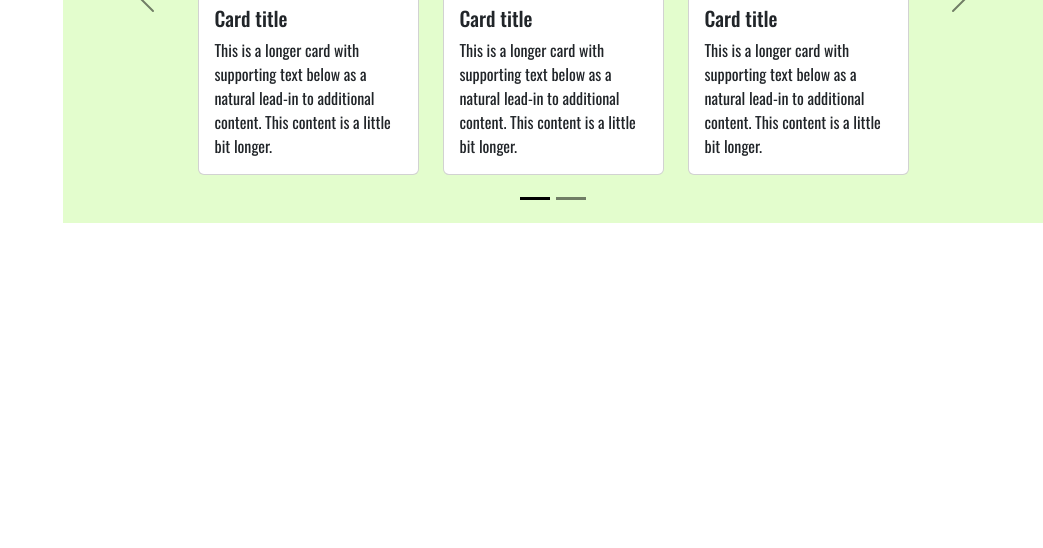
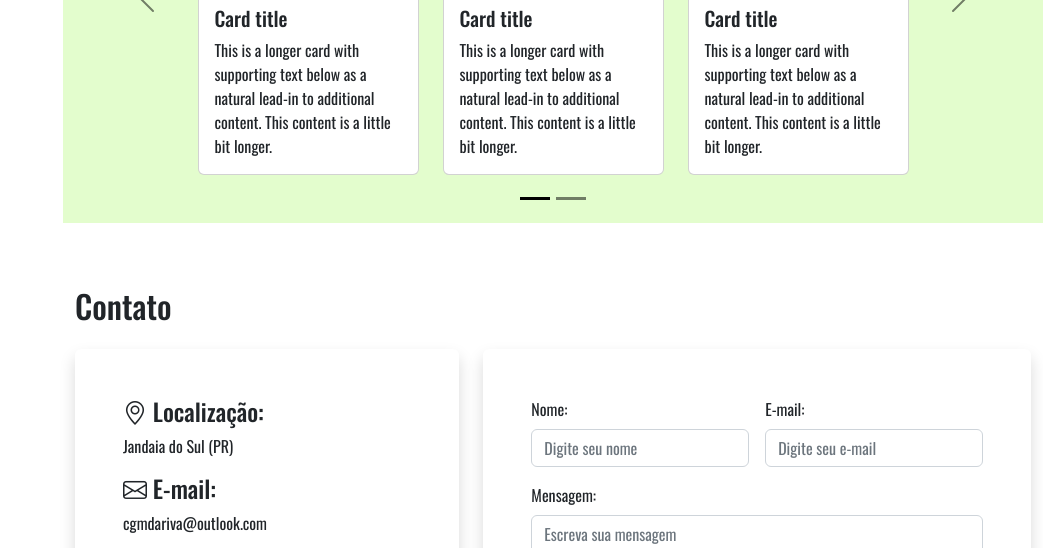
Before and after one commit to cgmdariva/portfolio-project, a Flask app: page / in a window 1280 px wide. Shown: the part 3083-3631 px from the top of the page, without its empty margins (237-1280 px from the left). Before the commit the page ends 3306 px from the top, so only its background shows below. Run offline with Flask 2, Linux system fonts and the light colour scheme; some libraries are stand-ins or nearby versions.

Commit message:
created section "contato"
using google maps for localization and cards from bootstrap

```diff
--- a/static/style.css
+++ b/static/style.css
@@ -242,7 +242,3 @@ i.menu-mobile {
 .pc{
   justify-content: center;
 }
-
-.portfoliotitulo {
-  margin-left: 10rem;
-}
--- a/templates/index.html
+++ b/templates/index.html
@@ -428,95 +428,202 @@
 
       <section class="section-bg mt-5" id="portfolio">
         <div class="container pb-5 pt-5">
-
           <h2 class="pb-4">Portfólio</h2>
 
-          <div id="carouselPortfolio" class="carousel carousel-dark slide" data-bs-ride="carousel">
+          <div
+            id="carouselPortfolio"
+            class="carousel carousel-dark slide"
+            data-bs-ride="carousel"
+          >
             <div class="carousel-indicators">
-              <button type="button" data-bs-target="#carouselPortfolio" data-bs-slide-to="0" class="active" aria-current="true" aria-label="Slide 1"></button>
-              <button type="button" data-bs-target="#carouselPortfolio" data-bs-slide-to="1" aria-label="Slide 2"></button>
+              <button
+                type="button"
+                data-bs-target="#carouselPortfolio"
+                data-bs-slide-to="0"
+                class="active"
+                aria-current="true"
+                aria-label="Slide 1"
+              ></button>
+              <button
+                type="button"
+                data-bs-target="#carouselPortfolio"
+                data-bs-slide-to="1"
+                aria-label="Slide 2"
+              ></button>
             </div>
             <div class="carousel-inner">
               <div class="carousel-item active" data-bs-interval="10000">
-
                 <div class="row row-cols-1 row-cols-md-4 g-4 pc">
                   <div class="col">
                     <div class="card">
-                      <img src="..." class="card-img-top" alt="...">
+                      <img src="..." class="card-img-top" alt="..." />
                       <div class="card-body">
                         <h5 class="card-title">Card title</h5>
-                        <p class="card-text">This is a longer card with supporting text below as a natural lead-in to additional content. This content is a little bit longer.</p>
+                        <p class="card-text">
+                          This is a longer card with supporting text below as a
+                          natural lead-in to additional content. This content is
+                          a little bit longer.
+                        </p>
                       </div>
                     </div>
                   </div>
                   <div class="col">
                     <div class="card">
-                      <img src="..." class="card-img-top" alt="...">
+                      <img src="..." class="card-img-top" alt="..." />
                       <div class="card-body">
                         <h5 class="card-title">Card title</h5>
-                        <p class="card-text">This is a longer card with supporting text below as a natural lead-in to additional content. This content is a little bit longer.</p>
+                        <p class="card-text">
+                          This is a longer card with supporting text below as a
+                          natural lead-in to additional content. This content is
+                          a little bit longer.
+                        </p>
                       </div>
                     </div>
                   </div>
                   <div class="col">
                     <div class="card">
-                      <img src="..." class="card-img-top" alt="...">
+                      <img src="..." class="card-img-top" alt="..." />
                       <div class="card-body">
                         <h5 class="card-title">Card title</h5>
-                        <p class="card-text">This is a longer card with supporting text below as a natural lead-in to additional content. This content is a little bit longer.</p>
+                        <p class="card-text">
+                          This is a longer card with supporting text below as a
+                          natural lead-in to additional content. This content is
+                          a little bit longer.
+                        </p>
                       </div>
                     </div>
                   </div>
                 </div>
-
               </div>
               <div class="carousel-item" data-bs-interval="2000">
-
                 <div class="row row-cols-1 row-cols-md-4 g-4 pc">
                   <div class="col">
                     <div class="card">
-                      <img src="..." class="card-img-top" alt="...">
+                      <img src="..." class="card-img-top" alt="..." />
                       <div class="card-body">
                         <h5 class="card-title">Card title</h5>
-                        <p class="card-text">This is a longer card with supporting text below as a natural lead-in to additional content. This content is a little bit longer.</p>
+                        <p class="card-text">
+                          This is a longer card with supporting text below as a
+                          natural lead-in to additional content. This content is
+                          a little bit longer.
+                        </p>
                       </div>
                     </div>
                   </div>
                   <div class="col">
                     <div class="card">
-                      <img src="..." class="card-img-top" alt="...">
+                      <img src="..." class="card-img-top" alt="..." />
                       <div class="card-body">
                         <h5 class="card-title">Card title</h5>
-                        <p class="card-text">This is a longer card with supporting text below as a natural lead-in to additional content. This content is a little bit longer.</p>
+                        <p class="card-text">
+                          This is a longer card with supporting text below as a
+                          natural lead-in to additional content. This content is
+                          a little bit longer.
+                        </p>
                       </div>
                     </div>
                   </div>
                   <div class="col">
                     <div class="card">
-                      <img src="..." class="card-img-top" alt="...">
+                      <img src="..." class="card-img-top" alt="..." />
                       <div class="card-body">
                         <h5 class="card-title">Card title</h5>
-                        <p class="card-text">This is a longer card with supporting text below as a natural lead-in to additional content. This content is a little bit longer.</p>
+                        <p class="card-text">
+                          This is a longer card with supporting text below as a
+                          natural lead-in to additional content. This content is
+                          a little bit longer.
+                        </p>
                       </div>
                     </div>
                   </div>
                 </div>
-
               </div>
-
             </div>
-            <button class="carousel-control-prev" type="button" data-bs-target="#carouselPortfolio" data-bs-slide="prev">
-              <span class="carousel-control-prev-icon" aria-hidden="true"></span>
+            <button
+              class="carousel-control-prev"
+              type="button"
+              data-bs-target="#carouselPortfolio"
+              data-bs-slide="prev"
+            >
+              <span
+                class="carousel-control-prev-icon"
+                aria-hidden="true"
+              ></span>
               <span class="visually-hidden">Previous</span>
             </button>
-            <button class="carousel-control-next" type="button" data-bs-target="#carouselPortfolio" data-bs-slide="next">
-              <span class="carousel-control-next-icon" aria-hidden="true"></span>
+            <button
+              class="carousel-control-next"
+              type="button"
+              data-bs-target="#carouselPortfolio"
+              data-bs-slide="next"
+            >
+              <span
+                class="carousel-control-next-icon"
+                aria-hidden="true"
+              ></span>
               <span class="visually-hidden">Next</span>
             </button>
           </div>
+        </div>
+      </section>
 
+      <section class="pt-5 pb-5" id="contato">
+        <div class="container mb-5">
+          <h2 class="pt-3 pb-3">Contato</h2>
+
+          <div class="row">
+
+            <div class="col-md-5">
+              <div class="card p-5 shadow border-0">
+                <div class="endereco">
+                  <h4><i class="bi bi-geo-alt"></i> Localização:</h4>
+                  <p>Jandaia do Sul (PR)</p>
+                </div>
+
+                <div class="email">
+                  <h4><i class="bi bi-envelope"></i> E-mail:</h4>
+                  <p>cgmdariva@outlook.com</p>
+                </div>
+
+                <iframe
+                  src="https://www.google.com/maps/embed?pb=!1m18!1m12!1m3!1d116996.24671677574!2d-51.71071481051522!3d-23.59957302160084!2m3!1f0!2f0!3f0!3m2!1i1024!2i768!4f13.1!3m3!1m2!1s0x94ec9488dd6d7c73%3A0x7a947e172d41e727!2sJandaia%20do%20Sul%2C%20PR%2C%2086900-000!5e0!3m2!1spt-BR!2sbr!4v1654218572468!5m2!1spt-BR!2sbr"
+                  width="400"
+                  height="300"
+                  style="border: 0"
+                  allowfullscreen=""
+                  loading="lazy"
+                  referrerpolicy="no-referrer-when-downgrade"
+                  class="w-100"
+                ></iframe>
+
+              </div>
+            </div>
+
+            <div class="col-md-7 mt-5 mt-md-0">
+              <div class="card p-5 h-100 shadow border-0">
+                <form class="row g-3">
+                  <div class="col-md-6">
+                    <label for="nome" class="form-label">Nome:</label>
+                    <input type="text" class="form-control" id="nome" name="nome" placeholder="Digite seu nome">
+                  </div>
+                  <div class="col-md-6">
+                    <label for="email" class="form-label">E-mail:</label>
+                    <input type="email" class="form-control" id="e-mail" name="email" placeholder="Digite seu e-mail">
+                  </div>
+                  <div class="col-12">
+                    <label for="mensagem" class="form-label">Mensagem:</label>
+                    <textarea type="text" class="form-control" id="mensagem" name="mensagem" placeholder="Escreva sua mensagem" rows="10"></textarea>
+                  </div>
+
+                  <div class="col-12 d-flex justify-content-center">
+                    <button type="submit" class="btn btn-primary mt-4" >Enviar mensagem</button>
+                  </div>
+                </form>
+              </div>
+            </div>
+
+          </div>
         </div>
-
       </section>
     </main>
 
```
